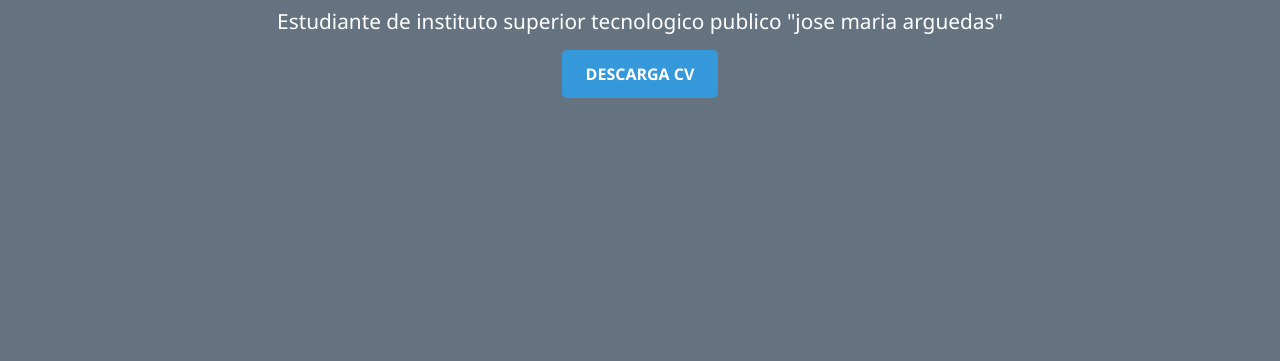
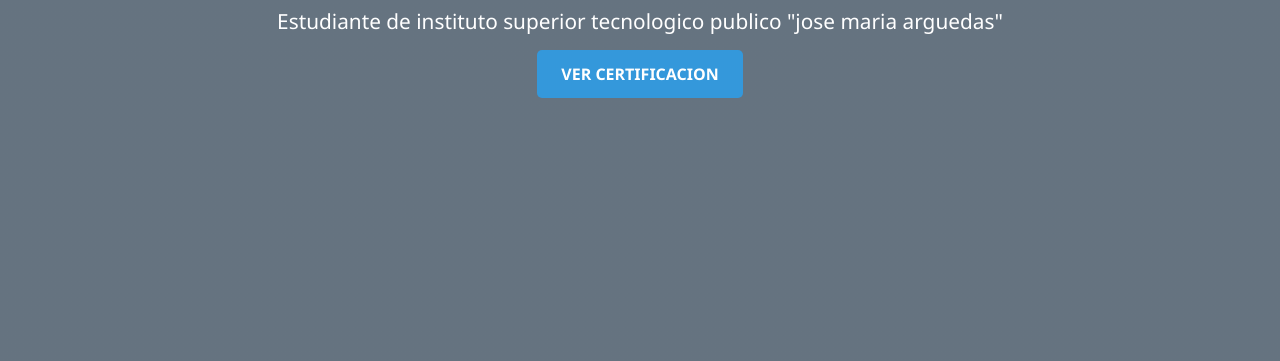
Before and after one commit to eber28/MI_PORTAFOLIO, a plain HTML site: page index.html in a window 1280 px wide. Shown: the part 439-800 px from the top of the page. Drawn offline with Linux system fonts and the light colour scheme.

Commit message:
feat: añadi el enlase de mi certificasion

```diff
--- a/index.html
+++ b/index.html
@@ -30,7 +30,7 @@
                 <p>Estudiante de  instituto superior tecnologico publico
                     "jose maria arguedas"
                 </p>
-                <a href="https://docs.google.com/document/d/1H5oG-m3XvjXfhktG31BLwnivXmLtlq2B9yC3C7GzD3w/edit?usp=sharing" class="btn">DESCARGA CV</a>
+                <a href="https://www.freecodecamp.org/certification/fcc-07e3b0c2-2f12-4942-bebe-ec8f668290e5/responsive-web-design" class="btn">VER CERTIFICACION</a>
             </div>
         </section>
 
```
